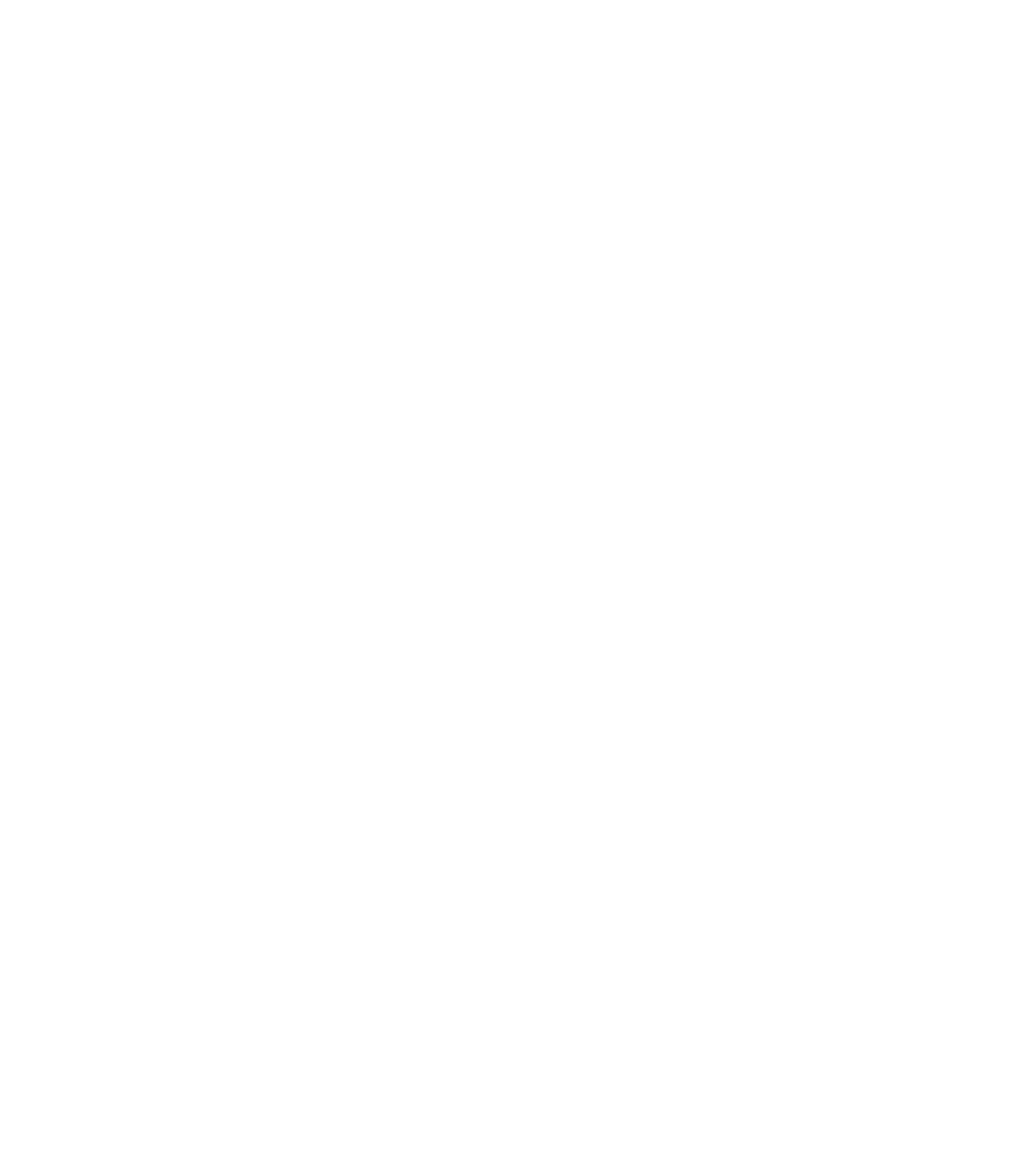
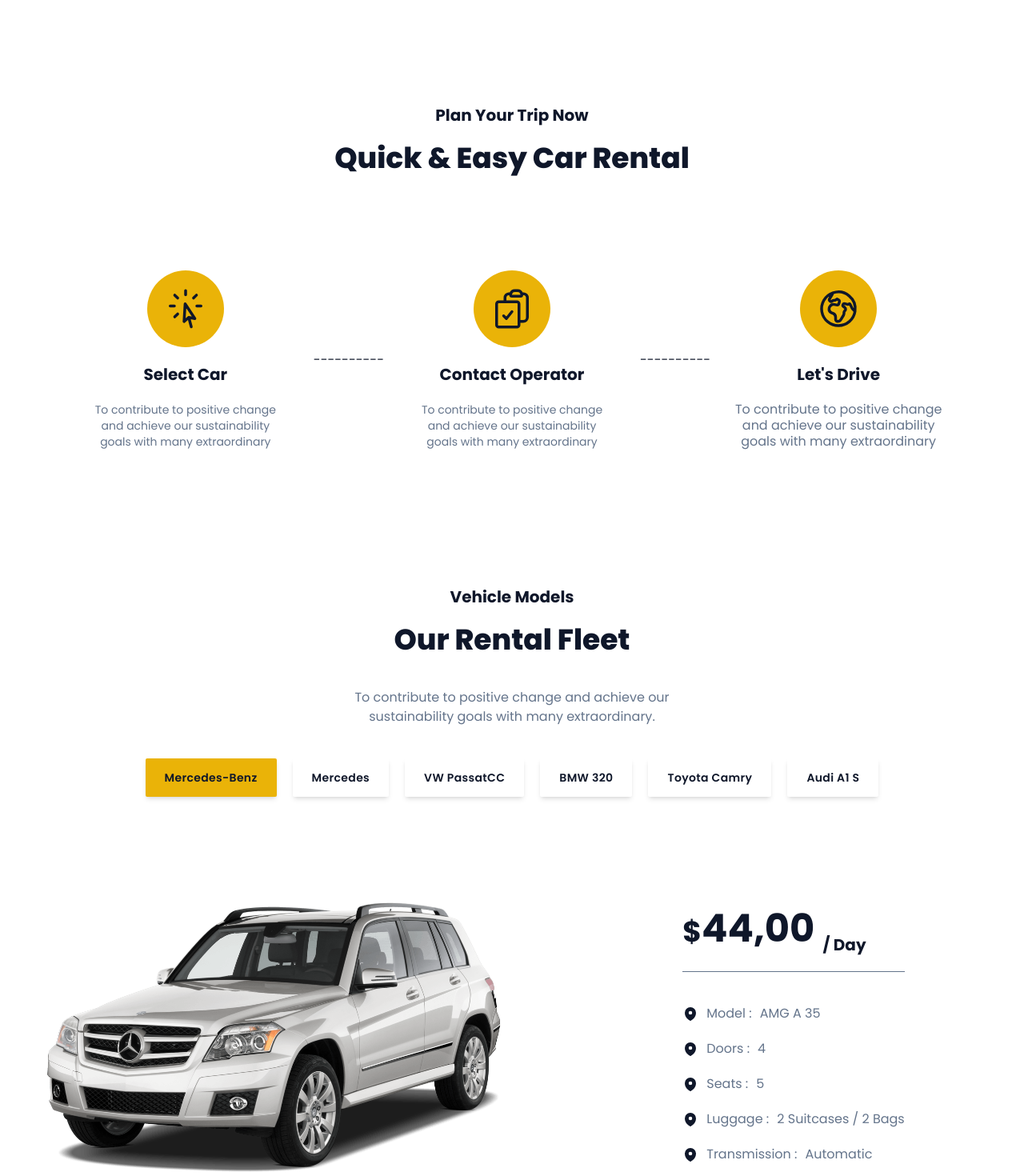
Before and after one commit to Hong-Hui/fe-car-rental-vue, a Vue app: page / in a window 1280 px wide. Shown: the part 1100-2570 px from the top of the page at 80% size. Before the commit the page ends 1080 px from the top, so only its background shows below. Built offline with nearby package versions, Linux system fonts and the light colour scheme.

Commit message:
front end update add vehicle models section

```diff
--- a/src/App.vue
+++ b/src/App.vue
@@ -1,19 +1,21 @@
 <script setup lang="ts">
+	import { ref } from 'vue';
 	import { twMerge, twJoin } from 'tailwind-merge';
-	import {
-		BriefcaseIcon,
-		CalendarDaysIcon,
-		CheckCircleIcon,
-		ChevronRightIcon,
-		MagnifyingGlassCircleIcon,
-		MagnifyingGlassIcon,
-		MapPinIcon,
-	} from '@heroicons/vue/20/solid';
+	import { BriefcaseIcon, CalendarDaysIcon, CheckCircleIcon, ChevronRightIcon, MagnifyingGlassIcon, MapPinIcon } from '@heroicons/vue/20/solid';
+	import { ClipboardDocumentCheckIcon, CursorArrowRaysIcon, GlobeEuropeAfricaIcon } from '@heroicons/vue/24/outline';
 
 	import CTALink from './components/CTALink.vue';
 	import NavLink from './components/NavLink.vue';
 	import ComboBox from './components/ComboBox.vue';
 	import BoxWrapper from './components/BoxWrapper.vue';
+	import Button from './components/Button.vue';
+
+	import Car1 from './assets/car-png-1234.png';
+	import Car2 from './assets/car-png-7533.png';
+	import Car3 from './assets/car-png-black.png';
+	import Car4 from './assets/car-png-blue.png';
+	import Car5 from './assets/car-png-red.png';
+	import Car6 from './assets/car-png-yellow.png';
 
 	type Link = {
 		id: number;
@@ -34,14 +36,58 @@
 		{ id: 4, href: '#', html: 'contact' },
 	];
 
-	const carModelOptions: Option[] = [
-		{ id: 1, name: 'Mercedes 35', value: '1' },
-		{ id: 2, name: 'Mercedes', value: '2' },
-		{ id: 3, name: 'VW PassatCC', value: '3' },
-		{ id: 4, name: 'BMW 320', value: '4' },
-		{ id: 5, name: 'Toyota Camry', value: '5' },
-		{ id: 6, name: 'Audi A1 S', value: '6' },
+	const carModelOptions = [
+		{
+			id: 1,
+			image: Car1,
+			name: 'Mercedes-Benz',
+			value: '1',
+			rentPrice: '44,00',
+			details: { model: 'AMG A 35', doors: 4, seats: 5, luggage: '2 Suitcases / 2 Bags', transmission: 'Automatic' },
+		},
+		{
+			id: 2,
+			image: Car2,
+			name: 'Mercedes',
+			value: '2',
+			rentPrice: '54,00',
+			details: { model: 'AMG A 35', doors: 4, seats: 5, luggage: '2 Suitcases / 2 Bags', transmission: 'Automatic' },
+		},
+		{
+			id: 3,
+			image: Car3,
+			name: 'VW PassatCC',
+			value: '3',
+			rentPrice: '50,00',
+			details: { model: 'AMG A 35', doors: 4, seats: 5, luggage: '2 Suitcases / 2 Bags', transmission: 'Automatic' },
+		},
+		{
+			id: 4,
+			image: Car4,
+			name: 'BMW 320',
+			value: '4',
+			rentPrice: '25,00',
+			details: { model: 'AMG A 35', doors: 4, seats: 5, luggage: '2 Suitcases / 2 Bags', transmission: 'Automatic' },
+		},
+		{
+			id: 5,
+			image: Car5,
+			name: 'Toyota Camry',
+			value: '5',
+			rentPrice: '58,00',
+			details: { model: 'AMG A 35', doors: 4, seats: 5, luggage: '2 Suitcases / 2 Bags', transmission: 'Automatic' },
+		},
+		{
+			id: 6,
+			image: Car6,
+			name: 'Audi A1 S',
+			value: '6',
+			rentPrice: '66,00',
+			details: { model: 'AMG A 35', doors: 4, seats: 5, luggage: '2 Suitcases / 2 Bags', transmission: 'Automatic' },
+		},
 	];
+
+	const selectedCarOption = ref(carModelOptions[0]);
 
 	const pickupPlaceOptions: Option[] = [
 		{
@@ -139,13 +185,14 @@
 
 		<!-- /* ------------------------------ hero section ------------------------------ */ -->
 
-		<section class="container flex flex-row gap-5 p-5 mx-auto h-[600px] w-full items-center justify-evenly">
+		<section class="container mx-auto">
+			<div class="flex flex-row items-center gap-5 p-5 justify-evenly h-[600px] w-full">
 				<!-- /* ------------------------------ title and cta ----------------------------- */ -->
 
-			<div class="flex flex-col w-full max-w-lg gap-5 p-5">
+				<div class="flex flex-col w-full max-w-lg gap-5 p-5 pl-16">
 					<header>
-					<h2 class="text-xl">Plan your trip now</h2>
-					<h1 class="text-4xl font-extrabold">Save <span class="text-primary">Big</span> with our car rental</h1>
+						<h2 class="text-xl capitalize">Plan your trip now</h2>
+						<h1 class="text-4xl font-extrabold capitalize">Save <span class="text-primary">Big</span> with our car rental</h1>
 					</header>
 
 					<p class="text-ink-light text-balance">To contribute to positive change and achieve our sustainability goals with many extraordinary</p>
@@ -181,13 +228,12 @@
 							alt="yellow Audi car" />
 					</div>
 				</div>
-		</section>
+			</div>
 
 			<!-- /* ----------------------------- selection form ----------------------------- */ -->
 
-		<section class="container px-10 mx-auto">
 			<div class="flex flex-col p-10 border shadow-md rounded-xl border-ink-lightest">
-				<h2 class="text-3xl font-bold">Book a car</h2>
+				<h4 class="text-3xl font-bold">Book a car</h4>
 				<div class="flex flex-row justify-between gap-5 mt-5">
 					<div class="flex flex-col w-full gap-5 mt-5">
 						<div class="flex flex-row gap-2.5 items-center ml-2.5">
@@ -306,5 +352,143 @@
 				</div>
 			</div>
 		</section>
+
+		<!-- /* ------------------------------ steps section ----------------------------- */ -->
+
+		<section class="container mx-auto mt-[150px]">
+			<header>
+				<h3 class="text-xl font-bold text-center capitalize">Plan your trip now</h3>
+				<h2 class="mt-5 text-4xl font-extrabold text-center capitalize">Quick & easy car rental</h2>
+			</header>
+			<div class="flex flex-row items-center justify-center mt-[100px]">
+				<div class="flex flex-col items-center max-w-xs gap-5 p-5">
+					<div class="flex items-center justify-center p-5 rounded-full bg-primary size-fit">
+						<CursorArrowRaysIcon
+							class="size-14"
+							aria-hidden="true" />
+					</div>
+					<div class="text-xl font-bold text-center">Select Car</div>
+					<p class="text-sm leading-5 text-center text-ink-light text-balance">
+						To contribute to positive change and achieve our sustainability goals with many extraordinary
+					</p>
+				</div>
+				<div>----------</div>
+				<div class="flex flex-col items-center max-w-xs gap-5 p-5">
+					<div class="flex items-center justify-center p-5 rounded-full bg-primary size-fit">
+						<ClipboardDocumentCheckIcon
+							class="size-14"
+							aria-hidden="true" />
+					</div>
+					<div class="text-xl font-bold text-center">Contact Operator</div>
+					<p class="text-sm leading-5 text-center text-ink-light text-balance">
+						To contribute to positive change and achieve our sustainability goals with many extraordinary
+					</p>
+				</div>
+				<div>----------</div>
+				<div class="flex flex-col items-center max-w-xs gap-5 p-5">
+					<div class="flex items-center justify-center p-5 rounded-full bg-primary size-fit">
+						<GlobeEuropeAfricaIcon
+							class="size-14"
+							aria-hidden="true" />
+					</div>
+					<div class="text-xl font-bold text-center">Let's Drive</div>
+					<p class="leading-5 text-center s text-ink-light text-balance">
+						To contribute to positive change and achieve our sustainability goals with many extraordinary
+					</p>
+				</div>
+			</div>
+		</section>
+
+		<!-- /* ------------------------- vehicle models section ------------------------- */ -->
+
+		<section class="mx-auto container mt-[150px]">
+			<header>
+				<h3 class="text-xl font-bold text-center capitalize">Vehicle Models</h3>
+				<h2 class="mt-5 text-4xl font-extrabold text-center capitalize">Our rental fleet</h2>
+			</header>
+			<p class="max-w-md mx-auto mt-10 text-center text-ink-light">
+				To contribute to positive change and achieve our sustainability goals with many extraordinary.
+			</p>
+			<ul class="flex flex-row items-center justify-center max-w-5xl gap-5 mx-auto mt-10">
+				<li
+					v-for="option in carModelOptions"
+					:key="option.id">
+					<Button
+						@click="selectedCarOption = option"
+						type="button"
+						:class="option.id == selectedCarOption.id ? twMerge('bg-primary') : ''"
+						>{{ option.name }}</Button
+					>
+				</li>
+			</ul>
+			<div class="flex flex-row items-center gap-5 h-[600px] justify-evenly">
+				<!-- /* -------------------------------- car image ------------------------------- */ -->
+
+				<div class="flex items-center justify-center max-w-3xl p-5 size-full">
+					<img
+						:src="selectedCarOption.image"
+						:alt="selectedCarOption.name"
+						class="object-contain size-full shrink-0" />
+				</div>
+
+				<!-- /* ------------------------------- car details ------------------------------ */ -->
+
+				<div class="flex items-center justify-center max-w-xl p-5 size-full">
+					<div class="flex flex-col gap-5">
+						<h2 class="text-5xl font-bold">
+							<span class="text-4xl">$</span>{{ selectedCarOption.rentPrice }} <span class="text-xl align-sub">/ Day</span>
+						</h2>
+						<div class="w-full h-[1px] bg-ink-light" />
+						<ul class="flex flex-col gap-5 mt-5">
+							<li>
+								<div class="flex flex-row items-center gap-2.5">
+									<MapPinIcon
+										class="size-5"
+										aria-hidden="true" />
+									<span class="text-ink-light">Model :</span>
+									<span class="text-ink-light">{{ selectedCarOption.details.model }}</span>
+								</div>
+							</li>
+							<li>
+								<div class="flex flex-row items-center gap-2.5">
+									<MapPinIcon
+										class="size-5"
+										aria-hidden="true" />
+									<span class="text-ink-light">Doors :</span>
+									<span class="text-ink-light">{{ selectedCarOption.details.doors }}</span>
+								</div>
+							</li>
+							<li>
+								<div class="flex flex-row items-center gap-2.5">
+									<MapPinIcon
+										class="size-5"
+										aria-hidden="true" />
+									<span class="text-ink-light">Seats :</span>
+									<span class="text-ink-light">{{ selectedCarOption.details.seats }}</span>
+								</div>
+							</li>
+							<li>
+								<div class="flex flex-row items-center gap-2.5">
+									<MapPinIcon
+										class="size-5"
+										aria-hidden="true" />
+									<span class="text-ink-light">Luggage :</span>
+									<span class="text-ink-light">{{ selectedCarOption.details.luggage }}</span>
+								</div>
+							</li>
+							<li>
+								<div class="flex flex-row items-center gap-2.5">
+									<MapPinIcon
+										class="size-5"
+										aria-hidden="true" />
+									<span class="text-ink-light">Transmission :</span>
+									<span class="text-ink-light">{{ selectedCarOption.details.transmission }}</span>
+								</div>
+							</li>
+						</ul>
+					</div>
+				</div>
+			</div>
+		</section>
 	</div>
 </template>
--- /dev/null
+++ b/src/components/Button.vue
@@ -0,0 +1,24 @@
+<script setup lang="ts">
+	import { computed } from 'vue';
+	import { twMerge } from 'tailwind-merge';
+
+	const props = defineProps<{
+		type: 'button' | 'submit' | 'reset' | undefined;
+		class: string;
+	}>();
+
+	const mergedClasses = computed(() =>
+		twMerge(
+			'flex flex-row items-center px-6 py-3.5 text-sm font-semibold tracking-wide capitalize duration-300 rounded-sm shadow-md justify-between hover:shadow-ink-lighter size-fit',
+			props.class
+		)
+	);
+</script>
+
+<template>
+	<button
+		:type="type"
+		:class="mergedClasses">
+		<slot />
+	</button>
+</template>
--- a/tailwind.config.js
+++ b/tailwind.config.js
@@ -12,8 +12,8 @@
 		},
 		colors: {
 			primary: {
-				DEFAULT: colors.amber[500],
-				light: colors.amber[100],
+				DEFAULT: colors.yellow[500],
+				light: colors.yellow[100],
 			},
 			ink: {
 				DEFAULT: colors.slate[900],
```
Lines whose indentation alone changed are shown as unchanged.
